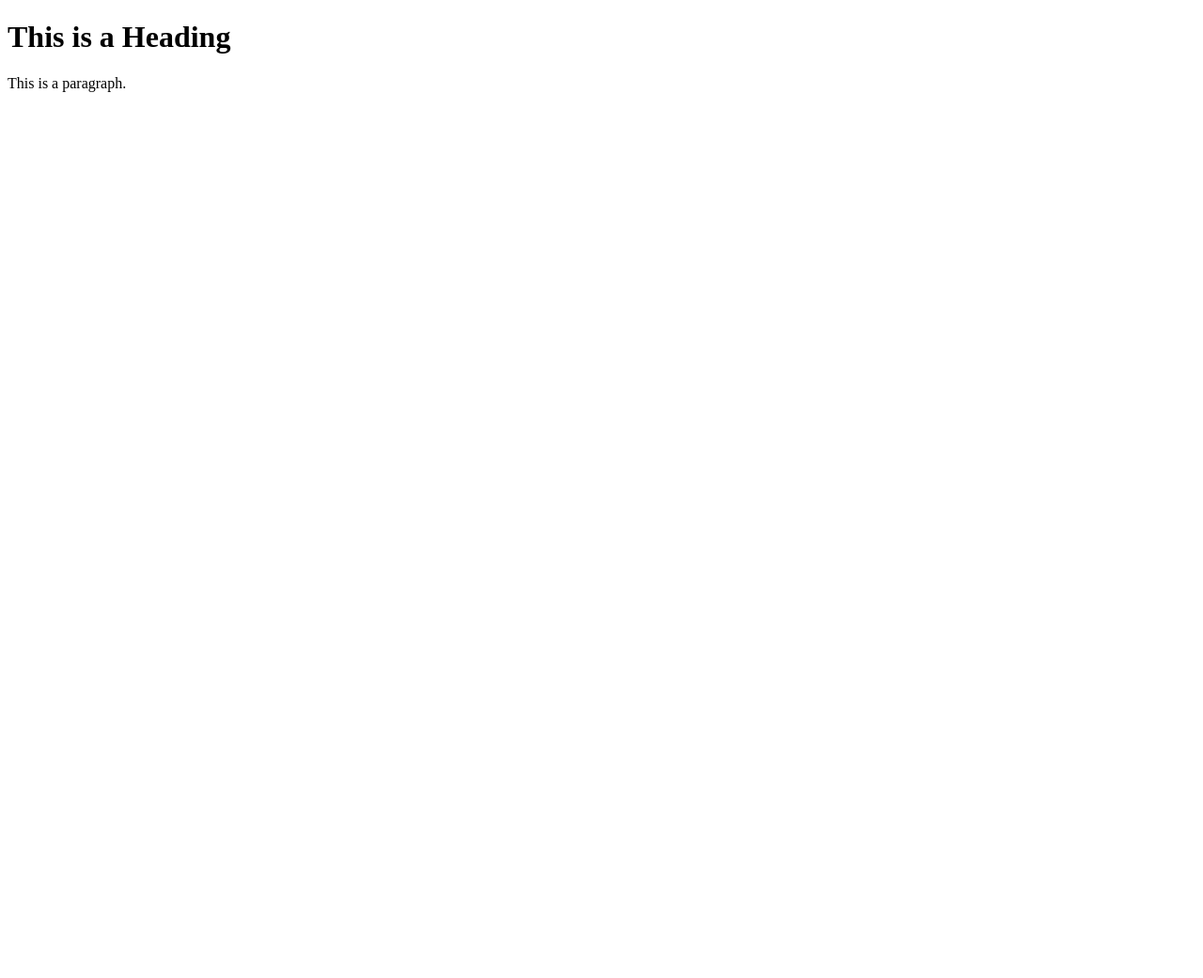
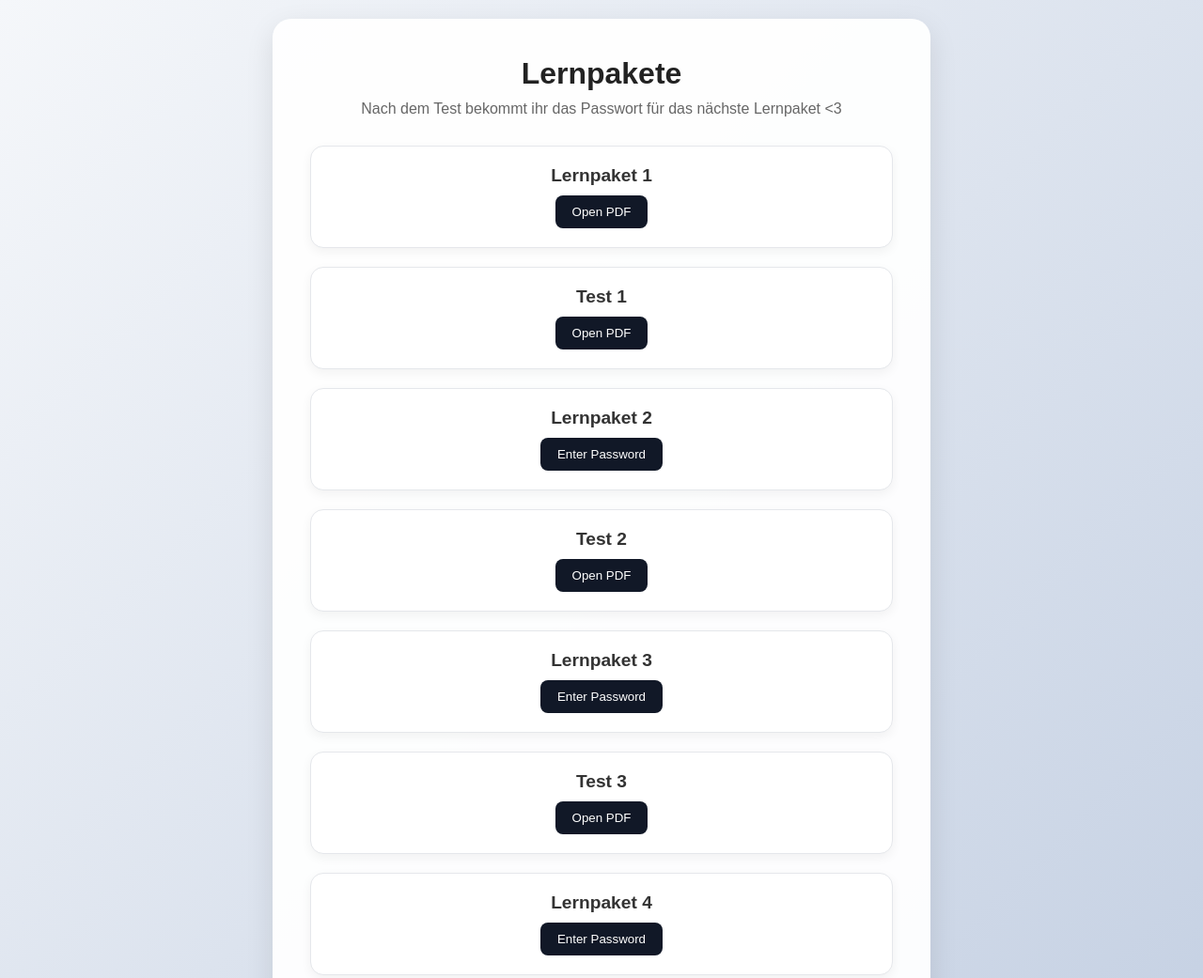
Before and after one commit to BerkandMetehan/BerkandMetehan.github.io, a plain HTML site: page index.html in a window 1280 px wide. Shown: the top 1041 px of the page at 94% size. Before the commit the page ends 800 px from the top, so only its background shows below. Drawn offline with Linux system fonts and the light colour scheme.

Commit message:
Update index.html
FD Informatik

```diff
--- a/index.html
+++ b/index.html
@@ -1,12 +1,150 @@
- <!DOCTYPE html>
-<html>
+<!DOCTYPE html>
+<html lang="en">
 <head>
-<title>Chorleitungsstücke</title>
+  <meta charset="UTF-8" />
+  <meta name="viewport" content="width=device-width, initial-scale=1.0" />
+  <title>FD Informatik</title>
+  <style>
+    * {
+      box-sizing: border-box;
+      margin: 0;
+      padding: 0;
+      font-family: Arial, sans-serif;
+    }
+
+    body {
+      background: linear-gradient(135deg, #f5f7fa, #c3cfe2);
+      min-height: 100vh;
+      display: flex;
+      justify-content: center;
+      align-items: center;
+      padding: 20px;
+    }
+
+    .container {
+      background: rgba(255,255,255,0.95);
+      width: 100%;
+      max-width: 700px;
+      padding: 40px;
+      border-radius: 20px;
+      box-shadow: 0 10px 30px rgba(0,0,0,0.1);
+      text-align: center;
+    }
+
+    h1 {
+      margin-bottom: 10px;
+      font-size: 2rem;
+      color: #222;
+    }
+
+    p.subtitle {
+      margin-bottom: 30px;
+      color: #666;
+    }
+
+    .pdf-list {
+      display: grid;
+      gap: 20px;
+    }
+
+    .pdf-card {
+      padding: 20px;
+      border-radius: 14px;
+      background: #ffffff;
+      border: 1px solid #e5e7eb;
+      box-shadow: 0 4px 12px rgba(0,0,0,0.05);
+    }
+
+    .pdf-card h2 {
+      margin-bottom: 10px;
+      font-size: 1.2rem;
+      color: #333;
+    }
+
+    .pdf-card button {
+      background: #111827;
+      color: white;
+      border: none;
+      padding: 10px 18px;
+      border-radius: 8px;
+      cursor: pointer;
+      transition: background 0.3s ease;
+    }
+
+    .pdf-card button:hover {
+      background: #374151;
+    }
+
+    @media (max-width: 600px) {
+      .container {
+        padding: 25px;
+      }
+
+      h1 {
+        font-size: 1.6rem;
+      }
+    }
+  </style>
 </head>
 <body>
+  <div class="container">
+    <h1>Lernpakete</h1>
+    <p class="subtitle">Nach dem Test bekommt ihr das Passwort für das nächste Lernpaket <3</p>
 
-<h1>This is a Heading</h1>
-<p>This is a paragraph.</p>
+    <div class="pdf-list">
+      <div class="pdf-card">
+        <h2>Lernpaket 1</h2>
+        <button onclick="window.open('Lernpaket 1.pdf', '_blank')">Open PDF</button>
+      </div>
 
+      <div class="pdf-card">
+        <h2>Test 1</h2>
+        <button onclick="window.open('Test 1.pdf', '_blank')">Open PDF</button>
+      </div>
+
+      <div class="pdf-card">
+        <h2>Lernpaket 2</h2>
+        <button onclick="openProtectedPDF('Angreifer', 'Lernpaket 2.pdf')">Enter Password</button>
+      </div>
+
+      <div class="pdf-card">
+        <h2>Test 2</h2>
+        <button onclick="window.open('Test 2.pdf', '_blank')">Open PDF</button>
+      </div>
+
+      <div class="pdf-card">
+        <h2>Lernpaket 3</h2>
+        <button onclick="openProtectedPDF('WannCry', 'Lernpaket 3.pdf')">Enter Password</button>
+      </div>
+
+      <div class="pdf-card">
+        <h2>Test 3</h2>
+        <button onclick="window.open('Test 3.pdf', '_blank')">Open PDF</button>
+      </div>
+
+      <div class="pdf-card">
+        <h2>Lernpaket 4</h2>
+        <button onclick="openProtectedPDF('Equifax', 'Lernpaket 4.pdf')">Enter Password</button>
+      </div>
+
+      <div class="pdf-card">
+        <h2>Test 4</h2>
+        <button onclick="window.open('Test 4.pdf', '_blank')">Open PDF</button>
+      </div>
+
+    </div>
+  </div>
+
+  <script>
+    function openProtectedPDF(correctPassword, pdfLink) {
+      const userPassword = prompt('Please enter the password:');
+
+      if (userPassword === correctPassword) {
+        window.open(pdfLink, '_blank');
+      } else if (userPassword !== null) {
+        alert('Incorrect password.');
+      }
+    }
+  </script>
 </body>
 </html>
```
